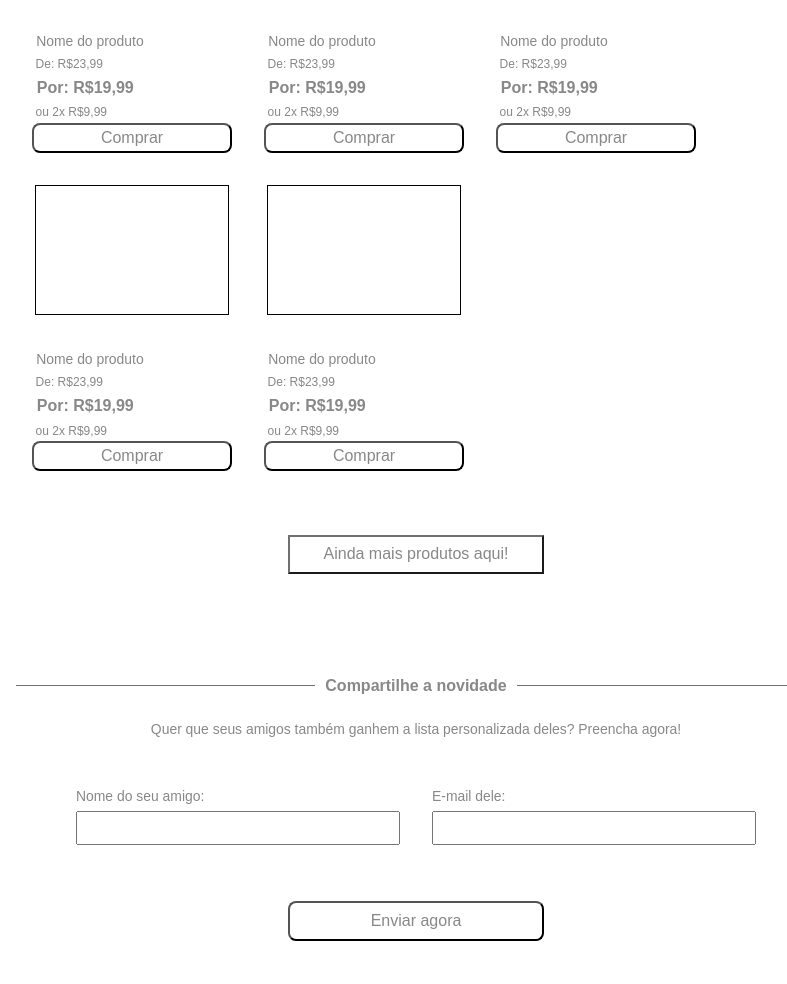
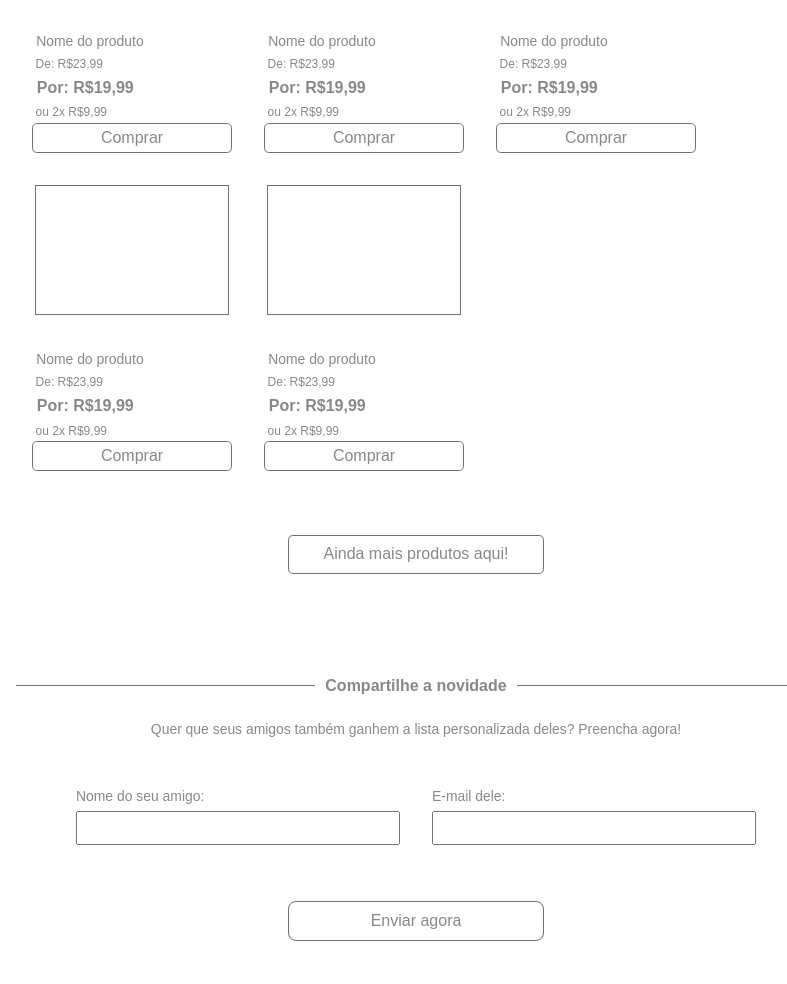
Before and after one commit to jeffersonssoares/html-and-css-challenge, a plain HTML site: page index.html in a window 1280 px wide. Shown: the part 1251-2235 px from the top of the page, without its empty margins (224-1011 px from the left). Drawn offline with Linux system fonts and the light colour scheme.

Commit message:
ajustes finais de css, cor de borda dos botoes

```diff
--- a/CSS/mediaqueries.css
+++ b/CSS/mediaqueries.css
@@ -77,7 +77,7 @@
     }
 
     .box-produto {
-    border: 1px solid black;
+    border: .1em solid #707070;
     color: #707070;
     padding: 4em 6em;
     margin: 1em;
--- a/CSS/style.css
+++ b/CSS/style.css
@@ -127,9 +127,10 @@
 .btn-enviar {
     width: 100%;
     height: 2.5em;
-    border-radius: .5em;
+    border-radius: .3em;
     background-color: #FFF;
     color: #888888;
+    border: .1em solid #707070;
 }
 
 fieldset {
@@ -168,21 +169,23 @@ fieldset legend {
 .btn-comprar {
     width: 12.5em;
     height: 1.87em;
-    border-radius: .5em;
+    border-radius: .3em;
     color: #888888;
     background-color: #FFF;
+    border: .1em solid #707070;
 }
 
 .btn-maisprodutos {
     margin: 3em 0 6em 0;
     width: 16em;
     height: 2.4em;
+    border-radius: .3em;
     background-color: #FFF;
-    border-color: #707070;
     color: #888888;
     display: flex;
     align-items: center;
     justify-content: center;
+    border: .1em solid #707070;
 }
 
 .maisprodutos {
@@ -200,8 +203,7 @@ fieldset legend {
     display: none;
 }
 .box-produto {
-    border: 1px solid black;
-    color: #707070;
+    border: .1em solid #707070;
     padding: 4em 5em;
 }
 
@@ -231,11 +233,12 @@ fieldset legend {
     width: 16em;
     height: 2.5em;
     border-radius: .5em;
+    color: #888888;
     background-color: #FFF;
-    color: #888888;
     text-align: center;
     display: flex;
     justify-content: center;
+    border: .1em solid #707070;
 }
 
 .footer p {
```
